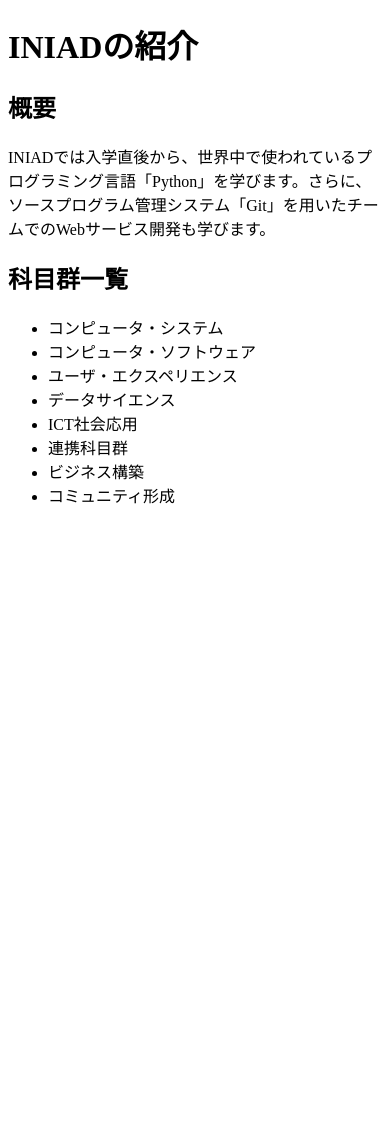
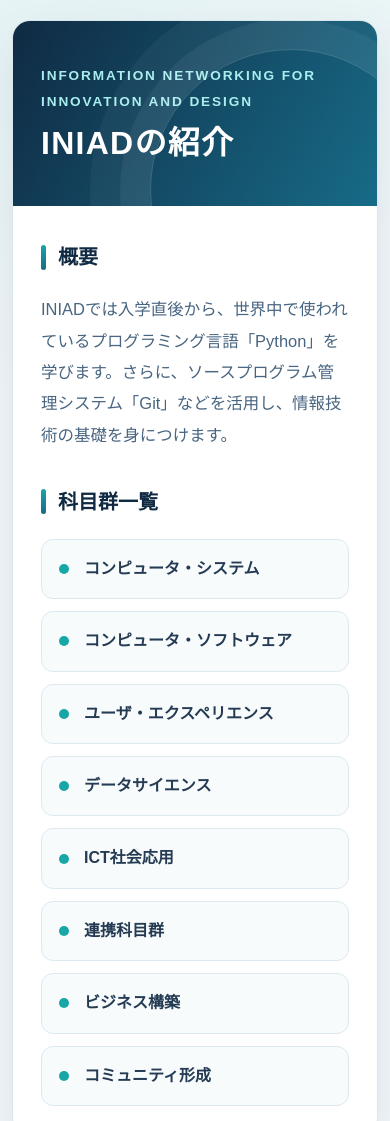
Before and after one commit to Riku880/iniad-intro, a plain HTML site: page index.html in a window 390 px wide. Shown: the top 1121 px of the page. Before the commit the page ends 844 px from the top, so only its background shows below. Drawn offline with Linux system fonts and the light colour scheme.

Commit message:
Style INIAD introduction page with responsive CSS

```diff
--- a/index.html
+++ b/index.html
@@ -1,14 +1,197 @@
 <!DOCTYPE html>
 <html lang="ja">
   <head>
+    <meta charset="utf-8">
+    <meta name="viewport" content="width=device-width, initial-scale=1">
+    <meta name="theme-color" content="#102a43">
     <title>INIADの紹介</title>
-    <meta charset="utf-8">
+    <style>
+      :root {
+        color-scheme: light;
+        --navy: #102a43;
+        --blue: #176b87;
+        --teal: #18a6a6;
+        --ink: #243b53;
+        --muted: #627d98;
+        --surface: #ffffff;
+        --background: #f2f7fa;
+      }
+
+      * {
+        box-sizing: border-box;
+      }
+
+      body {
+        min-height: 100vh;
+        margin: 0;
+        padding: 48px 20px;
+        background: linear-gradient(160deg, #e6f4f5 0, var(--background) 360px);
+        color: var(--ink);
+        font-family: "Noto Sans JP", "Hiragino Kaku Gothic ProN", "Yu Gothic", sans-serif;
+        font-size: 16px;
+        line-height: 1.9;
+      }
+
+      main {
+        width: min(100%, 860px);
+        margin: 0 auto;
+        padding: clamp(28px, 6vw, 64px);
+        overflow: hidden;
+        background: var(--surface);
+        border: 1px solid #d9e7ed;
+        border-radius: 24px;
+        box-shadow: 0 20px 55px rgb(16 42 67 / 10%);
+      }
+
+      header {
+        position: relative;
+        margin: calc(clamp(28px, 6vw, 64px) * -1);
+        margin-bottom: 42px;
+        padding: clamp(42px, 8vw, 76px) clamp(28px, 6vw, 64px);
+        overflow: hidden;
+        background: linear-gradient(120deg, var(--navy), var(--blue));
+        color: #fff;
+      }
+
+      header::after {
+        position: absolute;
+        right: -55px;
+        bottom: -125px;
+        width: 280px;
+        height: 280px;
+        border: 1px solid rgb(255 255 255 / 18%);
+        border-radius: 50%;
+        box-shadow: 0 0 0 30px rgb(255 255 255 / 5%), 0 0 0 60px rgb(255 255 255 / 4%);
+        content: "";
+      }
+
+      .eyebrow {
+        margin: 0 0 8px;
+        color: #a9eeee;
+        font-size: 0.85rem;
+        font-weight: 700;
+        letter-spacing: 0.14em;
+      }
+
+      h1 {
+        position: relative;
+        z-index: 1;
+        margin: 0;
+        font-size: clamp(2rem, 6vw, 3.25rem);
+        line-height: 1.3;
+        letter-spacing: 0.04em;
+      }
+
+      section + section {
+        margin-top: 42px;
+      }
+
+      h2 {
+        display: flex;
+        align-items: center;
+        gap: 12px;
+        margin: 0 0 18px;
+        color: var(--navy);
+        font-size: clamp(1.25rem, 3vw, 1.6rem);
+      }
+
+      h2::before {
+        width: 5px;
+        height: 1.25em;
+        border-radius: 99px;
+        background: linear-gradient(var(--teal), var(--blue));
+        content: "";
+      }
+
+      p {
+        margin: 0;
+      }
+
+      .overview {
+        color: #486581;
+        font-size: 1.03rem;
+      }
+
+      ul {
+        display: grid;
+        grid-template-columns: repeat(auto-fit, minmax(min(100%, 220px), 1fr));
+        gap: 12px;
+        margin: 0;
+        padding: 0;
+        list-style: none;
+      }
+
+      li {
+        position: relative;
+        padding: 14px 16px 14px 42px;
+        border: 1px solid #dce9ef;
+        border-radius: 12px;
+        background: #f8fbfc;
+        color: var(--ink);
+        font-weight: 600;
+        transition: border-color 160ms ease, background-color 160ms ease, transform 160ms ease;
+      }
+
+      li::before {
+        position: absolute;
+        top: 50%;
+        left: 17px;
+        width: 10px;
+        height: 10px;
+        border-radius: 50%;
+        background: var(--teal);
+        content: "";
+        transform: translateY(-50%);
+      }
+
+      li:hover {
+        transform: translateY(-2px);
+        border-color: #8bd6d3;
+        background: #f0fbfa;
+      }
+
+      @media (max-width: 520px) {
+        body {
+          padding: 20px 12px;
+        }
+
+        main {
+          border-radius: 18px;
+        }
+
+        header {
+          margin-bottom: 32px;
+        }
+
+        section + section {
+          margin-top: 32px;
+        }
+      }
+
+      @media (prefers-reduced-motion: reduce) {
+        *,
+        *::before,
+        *::after {
+          scroll-behavior: auto !important;
+          transition-duration: 0.01ms !important;
+        }
+      }
+    </style>
   </head>
   <body>
+    <main>
+      <header>
+        <p class="eyebrow">INFORMATION NETWORKING FOR INNOVATION AND DESIGN</p>
         <h1>INIADの紹介</h1>
-    <p>    <h2>概要</h2>
-    <p>INIADでは入学直後から、世界中で使われているプログラミング言語「Python」を学びます。さらに、ソースプログラム管理システム「Git」を用いたチームでのWebサービス開発も学びます。</p></p>
-  </body>    <h2>科目群一覧</h2>
+      </header>
+
+      <section aria-labelledby="overview-title">
+        <h2 id="overview-title">概要</h2>
+        <p class="overview">INIADでは入学直後から、世界中で使われているプログラミング言語「Python」を学びます。さらに、ソースプログラム管理システム「Git」などを活用し、情報技術の基礎を身につけます。</p>
+      </section>
+
+      <section aria-labelledby="courses-title">
+        <h2 id="courses-title">科目群一覧</h2>
         <ul>
           <li>コンピュータ・システム</li>
           <li>コンピュータ・ソフトウェア</li>
@@ -19,4 +202,7 @@
           <li>ビジネス構築</li>
           <li>コミュニティ形成</li>
         </ul>
+      </section>
+    </main>
+  </body>
 </html>
```
Lines whose indentation alone changed are shown as unchanged.
